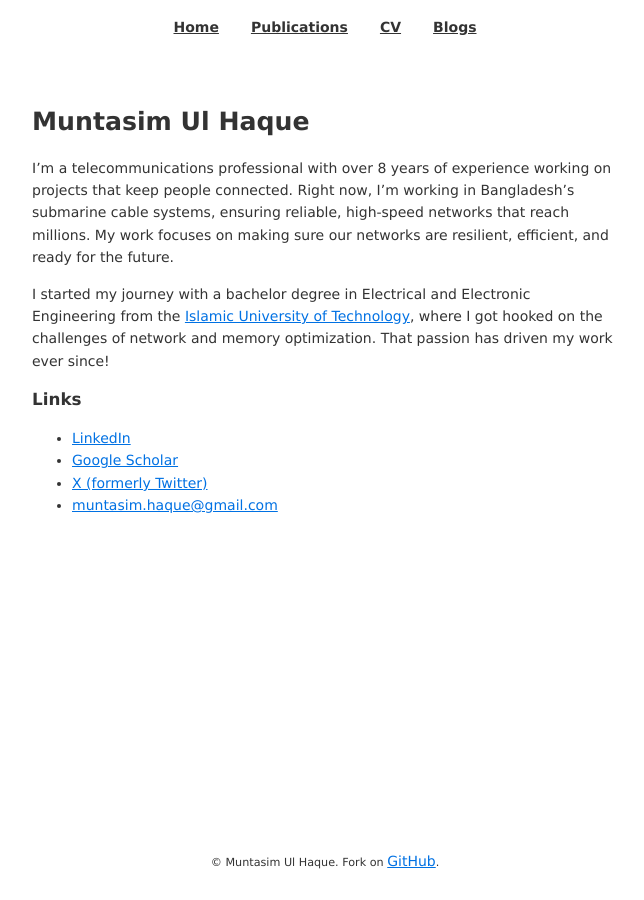
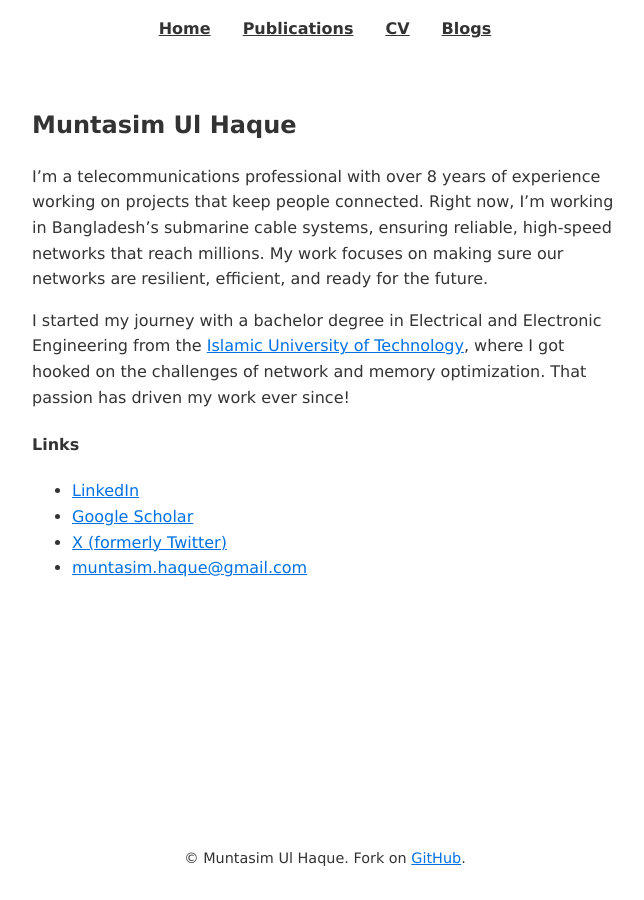
Before and after one commit to muntasimulhaque/muntasimulhaque.github.io, a Jekyll site: the page built from index.md, in a window 1280 px wide. Shown: the whole page, without its empty margins (315-959 px from the left). Built offline with Jekyll 4.4.1, drawn with Linux system fonts in a browser that asks for light colours.

Commit message:
Update main.css

```diff
--- a/assets/css/main.css
+++ b/assets/css/main.css
@@ -19,41 +19,17 @@
     padding: 0;
     width: 100%;
     overflow-x: hidden; /* Prevent horizontal scrolling */
-    font-size: 14px; /* Smaller font size for body text */
 }
 
 /* Headings - Use Verdana */
 h1, h2, h3, h4, h5, h6 {
     font-family: Verdana, Geneva, sans-serif; /* Verdana for headings */
-    margin-top: 0;
-    margin-bottom: 0.5rem;
-}
-
-/* Make h1 smaller */
-h1 {
-    font-size: 1.8em; /* Reduced size for h1 */
-}
-
-/* Make h2 smaller */
-h2 {
-    font-size: 1.6em; /* Reduced size for h2 */
-}
-
-/* Make h3 smaller */
-h3 {
-    font-size: 1.4em; /* Reduced size for h3 */
-}
-
-/* Make h4, h5, h6 smaller */
-h4, h5, h6 {
-    font-size: 1.2em; /* Reduced size for h4, h5, and h6 */
 }
 
 /* Links */
 a {
     color: var(--link-color);
     text-decoration: underline;
-    font-size: 14px; /* Smaller font size for links */
 }
 
 a:visited {
@@ -114,7 +90,6 @@
     color: var(--primary-color); /* Black for navigation links */
     font-weight: bold;
     text-decoration: underline;
-    font-size: 14px; /* Smaller font size for navigation links */
 }
 
 nav a:hover {
@@ -137,7 +112,6 @@
 .blog-title a {
     color: var(--link-color);
     text-decoration: none;
-    font-size: 14px; /* Smaller font size for blog title links */
 }
 
 .blog-title a:hover {
@@ -147,13 +121,13 @@
 .blog-date {
     display: block;
     color: var(--text-color); /* Using text color for consistency */
-    font-size: 0.8em; /* Smaller font size for blog date */
+    font-size: 0.9em;
     margin-top: 0.1rem;
 }
 
 /* Blog post styles */
 .blog-post h1 {
-    font-size: 1.4em;  /* Reduce font size to be closer to other headings */
+    font-size: 1.5em;  /* Reduce font size to be closer to other headings */
     color: var(--primary-color);
     margin-top: 0;
     margin-bottom: 0.5rem;
@@ -166,7 +140,7 @@
 .blog-post .blog-date {
     display: block;
     color: var(--text-color); /* Using text color for consistency */
-    font-size: 0.8em; /* Smaller font size for blog post date */
+    font-size: 0.9em;
     margin-top: 0.2rem; /* Small margin to separate the date from the title */
     margin-bottom: 1rem; /* Adjust space between date and content */
 }
@@ -199,7 +173,7 @@
     text-align: center;
     padding: 1rem;
     color: var(--text-color); /* Using text color for the footer */
-    font-size: 0.8em; /* Smaller font size for footer */
+    font-size: 0.9em;
     margin-top: 2rem;
     width: 100%;
     box-sizing: border-box;
@@ -248,6 +222,5 @@
         padding: 0.5rem 1rem;
         color: var(--primary-color);
         text-decoration: none;
-        font-size: 14px; /* Smaller font size for mobile navigation */
     }
 }
```
